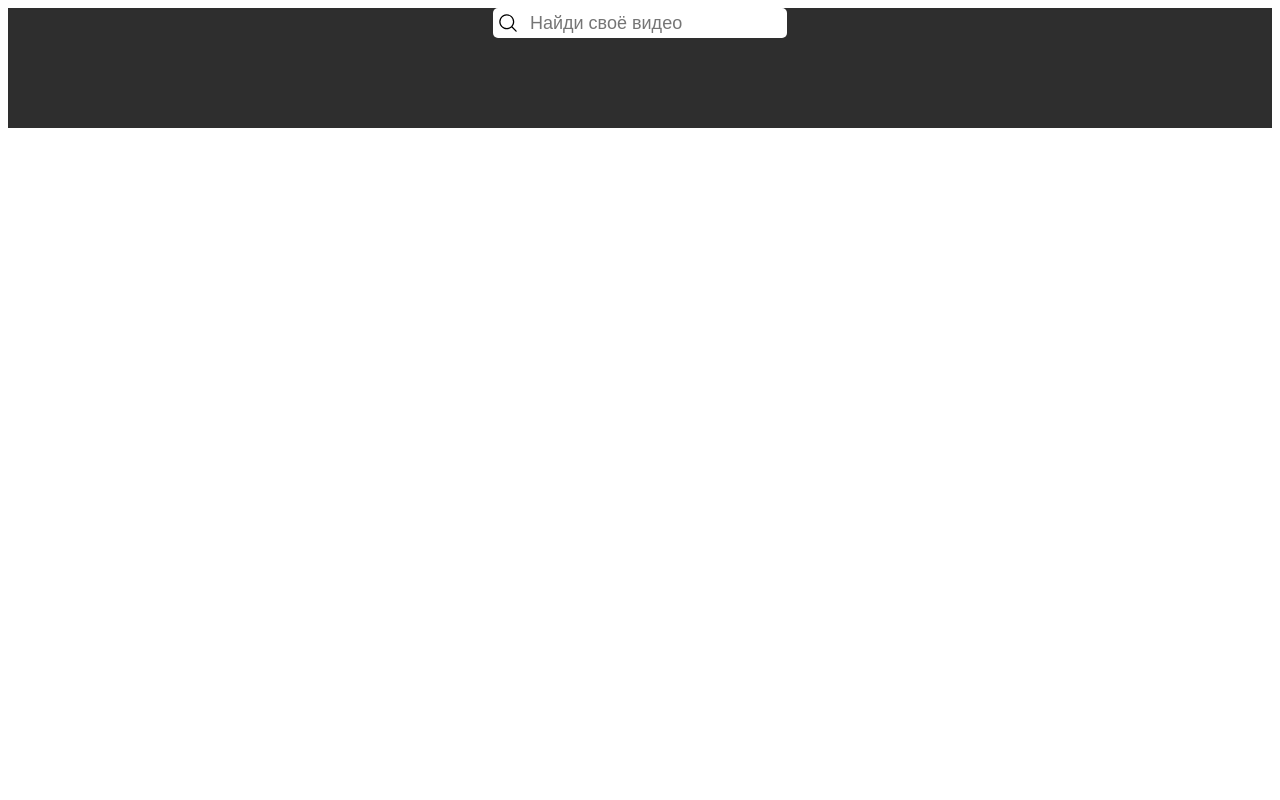
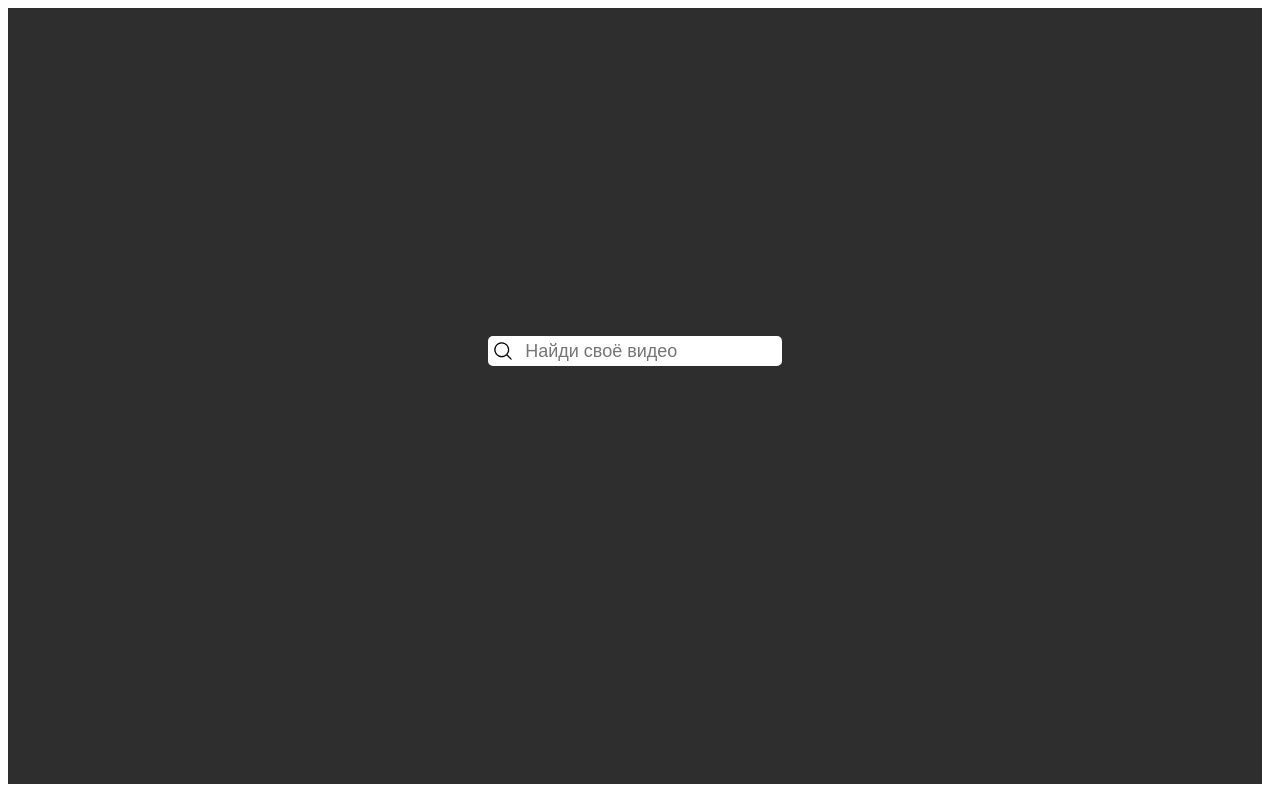
Before and after one commit to krist0o/youtube-api, an Angular app: page / in a window 1280 px wide. Built offline with nearby package versions, Linux system fonts and the light colour scheme.

Commit message:
change youtube component design

```diff
--- a/src/app/components/pagination/pagination.component.ts
+++ b/src/app/components/pagination/pagination.component.ts
@@ -74,6 +74,7 @@ export class PaginationComponent implements OnInit, OnDestroy, OnChanges {
 
   addResultsIfNecessary() {
     if (((this.paginationParameters.currentPage + 1) * this.listSize > this.items.length)) {
+      this.paginationParameters.isButtonsDisabled = true;
       this.needData.emit()
     }
   }
--- a/src/app/components/youtube/youtube.component.css
+++ b/src/app/components/youtube/youtube.component.css
@@ -5,168 +5,13 @@
   flex-direction: column;
   justify-content: center;
   align-items: center;
+  height: 97vh;
+  width: 98vw;
+}
+.search{
+  padding: 20px 0;
 }
 
-/*.content{*/
-/*  min-height: 98vh;*/
-/*  display: flex;*/
-/*  flex-direction: column;*/
-/*  justify-content: space-around;*/
-/*  max-width: 1280px;*/
-/*  margin-top: 5px;*/
-/*}*/
+.content{
 
-/*.search_container{*/
-/*  display: flex;*/
-/*  justify-content: center;*/
-/*}*/
-
-/*.search {*/
-/*  display: inline-flex;*/
-/*  height: 20px;*/
-/*  border-radius: 5px;*/
-/*  padding: 5px;*/
-/*  background-color: #ffffff;*/
-/*}*/
-
-/*.search-icon {*/
-/*  width: 20px;*/
-/*  height: 20px;*/
-/*  margin-right: 10px;*/
-/*  order: -1;*/
-/*}*/
-
-/*.search-field {*/
-/*  width: 250px;*/
-/*  border: 0;*/
-/*  font-size: 18px;*/
-/*}*/
-
-/*.search-field:focus {*/
-/*  outline: none;*/
-/*}*/
-
-/*.search-field:focus + .search-icon {*/
-/*  !* стили для иконки при фокусе поля *!*/
-/*}*/
-
-/*.results{*/
-/*  padding: 5px;*/
-/*  display: flex;*/
-/*  flex-direction: column;*/
-/*  align-items: center;*/
-/*}*/
-
-/*.page {*/
-/*  height: 440px;*/
-/*  display: flex;*/
-/*  justify-content: space-between;*/
-/*  align-items: center;*/
-/*}*/
-
-/*.clip {*/
-/*  height: 400px;*/
-/*  width: 280px;*/
-/*  background-color: #ffffff;*/
-/*  border-radius: 6px;*/
-/*  border: 0;*/
-/*  padding: 10px 0;*/
-/*  margin: 0 15px;*/
-/*}*/
-
-/*.clip_header{*/
-/*  display: flex;*/
-/*  align-items: center;*/
-/*  height: 150px;*/
-/*  width: 100%*/
-/*}*/
-
-/*.clip_header img{*/
-/*  width: 100%;*/
-/*}*/
-
-/*.clip_header_title{*/
-/*  width: 280px;*/
-/*  position: absolute;*/
-/*  word-wrap: break-word;*/
-/*  background: #0d7110;*/
-/*  opacity: 90%;*/
-/*  font-size: 18px;*/
-/*  text-align: center;*/
-/*  color: white;*/
-/*}*/
-
-/*.clip_info{*/
-/*  word-wrap: break-word;*/
-/*  padding: 5px;*/
-/*}*/
-
-/*.clip_info_container{*/
-/*  display: flex;*/
-/*  flex-direction: column;*/
-/*}*/
-
-/*.clip_info_row{*/
-/*  height: 33.3%;*/
-/*  display: flex;*/
-/*  align-items: center;*/
-/*  padding-top: 10px;*/
-/*}*/
-
-/*.clip_info img{*/
-/*  flex: 0 0 auto;*/
-/*  padding-left:20px;*/
-/*  padding-right: 5px;*/
-/*  height: 25px;*/
-/*  width: 25px;*/
-/*}*/
-
-/*.clip_info_row p{*/
-/*  text-align: center;*/
-/*  word-wrap: break-word;*/
-/*}*/
-
-/*.clip_info p{*/
-/*  font-size: 14px;*/
-/*}*/
-
-/*.info_text{*/
-/*  flex: 1 1 auto;*/
-/*  text-align: center;*/
-/*  word-wrap: break-word;*/
-/*}*/
-
-/*.pagination_panel {*/
-/*  height: 40px;*/
-/*  display: flex;*/
-/*  justify-content: center;*/
-/*  align-items: center;*/
-/*}*/
-
-/*.pagination_container{*/
-/*  display: flex;*/
-/*  justify-content: center;*/
-/*}*/
-
-/*.page_button{*/
-/*  height: 30px;*/
-/*  width: 30px;*/
-/*  border: 0;*/
-/*  border-radius: 15px;*/
-/*  margin: 0 5px;*/
-/*  font-size: 15px;*/
-/*}*/
-
-/*.move_back{*/
-/*  height: 30px;*/
-/*  width: 30px;*/
-/*  margin-right: 30px;*/
-/*  font-size: 15px;*/
-/*}*/
-
-/*.move_forward{*/
-/*  height: 30px;*/
-/*  width: 30px;*/
-/*  margin-left: 30px;*/
-/*  font-size: 15px;*/
-/*}*/
+}
--- a/src/app/components/youtube/youtube.component.html
+++ b/src/app/components/youtube/youtube.component.html
@@ -1,64 +1,8 @@
 <div class="wrapper">
-<!--  <div class="container">-->
-<!--    <div class="content">-->
-<!--      <div class="search_container">-->
-<!--        <div class="search">-->
-<!--          <input #input type="text" class="search-field" placeholder="Найди своё видео">-->
-<!--          <img src="/assets/search-icon.svg" alt="" class="search-icon">-->
-<!--        </div>-->
-<!--      </div>-->
-<!--      <div class="results">-->
-<!--        <div class="page">-->
-<!--          <div class="clip" *ngFor="let item of items.slice(currentPage*listSize,(currentPage+1)*listSize);">-->
-<!--            <a href="https://www.youtube.com/watch?v={{item.id}}" target="_blank">-->
-<!--              <div class="clip_header">-->
-<!--                <img src={{item.snippet.thumbnails.medium.url}}>-->
-<!--                <div class="clip_header_title"> {{item.snippet.title}}</div>-->
-<!--              </div>-->
-<!--            </a>-->
-<!--            <div class="clip_info">-->
-<!--              <div class = "clip_info_container">-->
-<!--                <div class="clip_info_row">-->
-<!--                  <img src="/assets/person-icon.svg" alt="" class="person-icon">-->
-<!--                  <div class="info_text">{{item.snippet.channelTitle}}</div>-->
-<!--                </div>-->
-<!--                <div class="clip_info_row">-->
-<!--                  <img src="/assets/calendar-icon.svg" alt="" class="calendar-icon">-->
-<!--                  <div class="info_text">{{item.snippet.publishedAt | date:'dd.MM.yyyy'}}</div>-->
-<!--                </div>-->
-<!--                <div class="clip_info_row">-->
-<!--                  <img src="/assets/eye-icon.svg" alt="" class="eye-icon">-->
-<!--                  <div class="info_text">{{item.statistics.viewCount | formatNumber}}</div>-->
-<!--                </div>-->
-<!--              </div>-->
-<!--              <p>{{item.snippet.description | cutText}}</p>-->
-<!--            </div>-->
-<!--          </div>-->
-<!--        </div>-->
-<!--      </div>-->
-<!--      <div class="pagination_panel">-->
-<!--        <div *ngIf="paginationPanelEnabled" class="pagination_container">-->
-<!--          <button *ngIf="moveBackEnabled" class="move_back"-->
-<!--                  (click)="moveCurrentPage(-1)">-->
-<!--            <-->
-<!--          </button>-->
-<!--          <div *ngFor="let i of [0,1,2,3];">-->
-<!--            <button class="page_button"-->
-<!--                    style="{{currentPage+1==pageButtons[i]?'background-color:red; color:white':''}}"-->
-<!--                    (click)="setCurrentPage(pageButtons[i])"-->
-<!--                    [disabled]="buttonDisabled">-->
-<!--              {{pageButtons[i]}}-->
-<!--            </button>-->
-<!--          </div>-->
-<!--          <button *ngIf="moveForwardEnabled" class="move_forward"-->
-<!--                  (click)="moveCurrentPage(1)"-->
-<!--                  [disabled]="buttonDisabled">-->
-<!--            >-->
-<!--          </button>-->
-<!--        </div>-->
-<!--      </div>-->
-<!--    </div>-->
-<!--  </div>-->
-  <app-input (inputValue)="getResultsByInputValue($event)"></app-input>
-  <app-pagination [items]="items" (needData)="addResults($event)"></app-pagination>
+  <div class="search">
+    <app-input (inputValue)="getResultsByInputValue($event)"></app-input>
+  </div>
+  <div class="content">
+    <app-pagination [items]="items" (needData)="addResults($event)"></app-pagination>
+  </div>
 </div>
```
